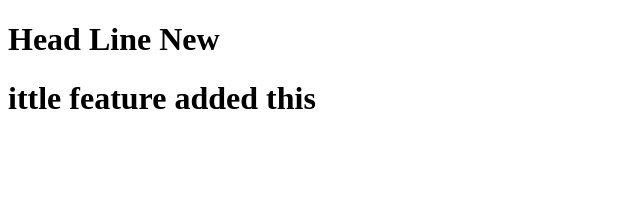
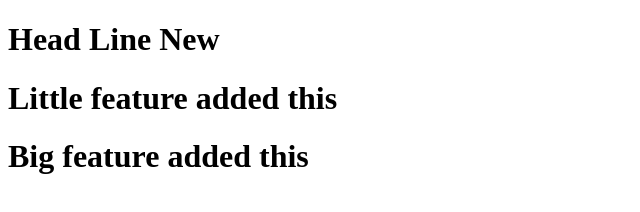
Before and after one commit to NaviduRoshika/myFirst, a plain HTML site: page index.html in a window 1280 px wide. Shown: the whole page, without its empty margins (0-640 px from the left). Drawn offline with Linux system fonts and the light colour scheme.

Commit message:
added new h2

```diff
--- a/index.html
+++ b/index.html
@@ -5,6 +5,7 @@
 </head>
 <body>
    <h1>Head Line New</h1>
-   <h1>ittle feature added this</h1>
+   <h1>Little feature added this</h1>
+   <h1>Big feature added this</h1>
 </body>
 </html>
```
